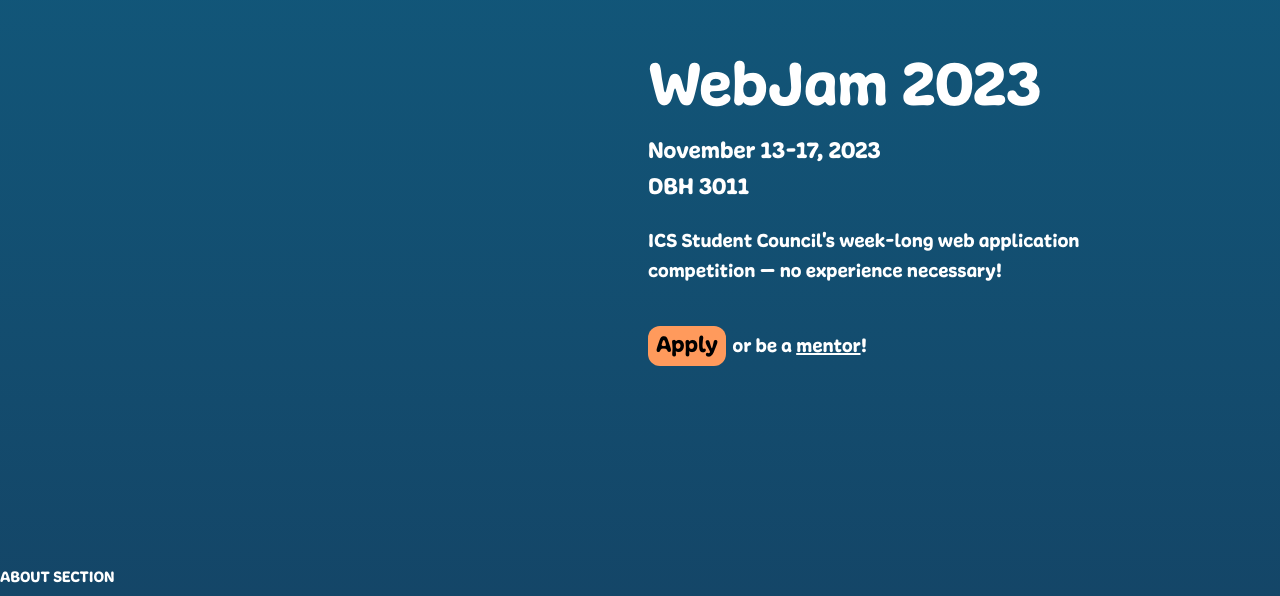
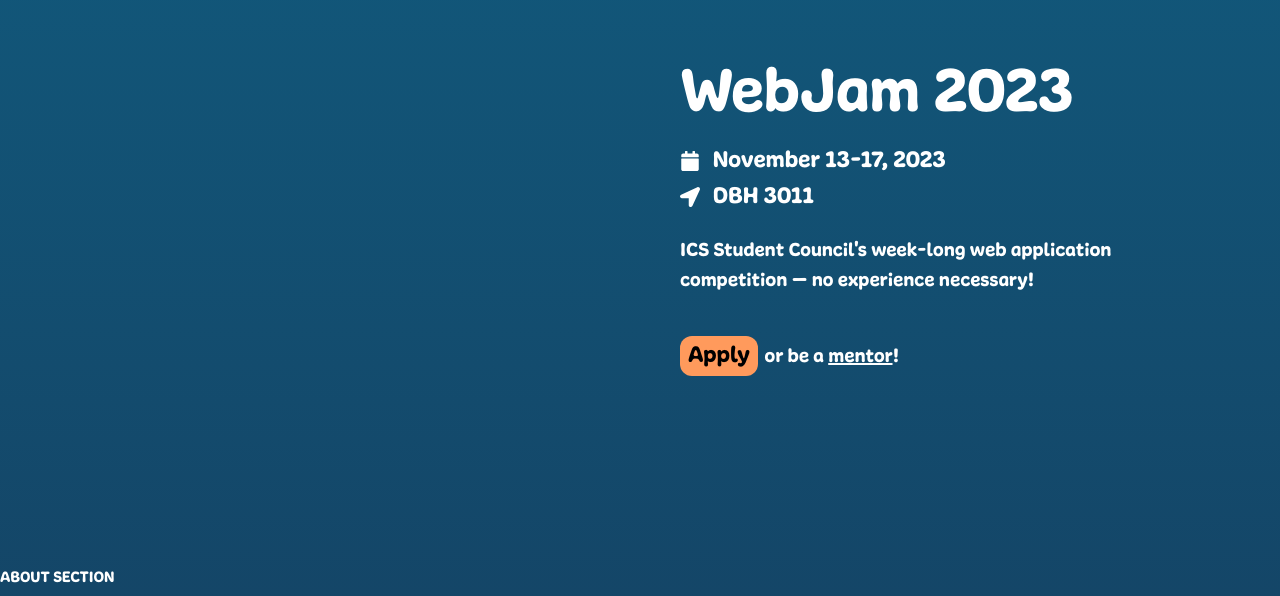
Before and after one commit to icssc/webjam-2023, a Next.js app: page / in a window 1280 px wide. Shown: the part 204-800 px from the top of the page. Built offline with nearby package versions, Linux system fonts and the light colour scheme.

Commit message:
react icons

```diff
--- a/package.json
+++ b/package.json
@@ -11,7 +11,8 @@
   "dependencies": {
     "next": "^13.5.4",
     "react": "^18",
-    "react-dom": "^18"
+    "react-dom": "^18",
+    "react-icons": "^4.11.0"
   },
   "devDependencies": {
     "autoprefixer": "^10",
--- a/src/components/hero/hero.js
+++ b/src/components/hero/hero.js
@@ -1,5 +1,5 @@
+import { FaCalendar, FaLocationArrow } from 'react-icons/fa'
 import styles from '../../styles/components/Hero.module.css'
-
 
 export default function HeroSection() {
   return (
@@ -15,9 +15,15 @@ export default function HeroSection() {
         self-center
         `}
       >
-        <h1>WebJam 2023</h1>
-        <h2>November 13-17, 2023</h2>
-        <h2>DBH 3011</h2>
+        <h1 className='md:text-[4rem] text-[3rem]'>WebJam 2023</h1>
+        <span>
+          <FaCalendar size={20}/>
+          <h2>November 13-17, 2023</h2>
+        </span>
+        <span>
+          <FaLocationArrow size={20}/>
+          <h2>DBH 3011</h2>
+        </span>
         <p>ICS Student Council's week-long web application competition — no experience necessary!</p>
         <p><a className={styles.button}>Apply</a> or be a <a className={styles.underline}>mentor</a>!</p>
       </div>
--- a/src/pages/_app.js
+++ b/src/pages/_app.js
@@ -2,6 +2,7 @@ import Head from "next/head";
 import NavBar from '../components/navbar'
 import Layout from '../components/layout'
 import Footer from '../components/footer'
+import 'material-icons/iconfont/material-icons.css';
 import '../styles/globals.css'
 
 export default function MyApp({ Component, pageProps }) {
--- a/src/pages/index.js
+++ b/src/pages/index.js
@@ -9,7 +9,8 @@ export default function Home() {
         className="flex
         flex-col
         md:flex-row
-        md:mx-[4rem]
+        md:ml-[4rem]
+        md:mr-[2rem]
         md:place-content-end
         place-content-center
         min-h-[calc(100vh-110px)]
--- a/src/styles/components/Hero.module.css
+++ b/src/styles/components/Hero.module.css
@@ -5,10 +5,11 @@
 
 }
 
-.heroContainer h1 {
-    font-size: 4rem;
-    line-height: 4rem;
-    margin-bottom: 0.8rem;
+.heroContainer span {
+    display: flex;
+    flex-direction: row;
+    align-items: center;
+    column-gap: 0.8rem;
 }
 
 .heroContainer h2 {
--- a/src/styles/globals.css
+++ b/src/styles/globals.css
@@ -10,10 +10,11 @@
 
 html {
   scroll-behavior: smooth;
+  font-family: 'freude', 'Segoe UI', Tahoma, Geneva, Verdana, sans-serif;
+
 }
 
 body {
-  font-family: 'freude', 'Segoe UI', Tahoma, Geneva, Verdana, sans-serif;;
   color: white;
   background: linear-gradient(0deg, #182848, #115b7e);
 }
```
Also changed, not shown: 1 other file (tests, documents, lock files or other folders).
